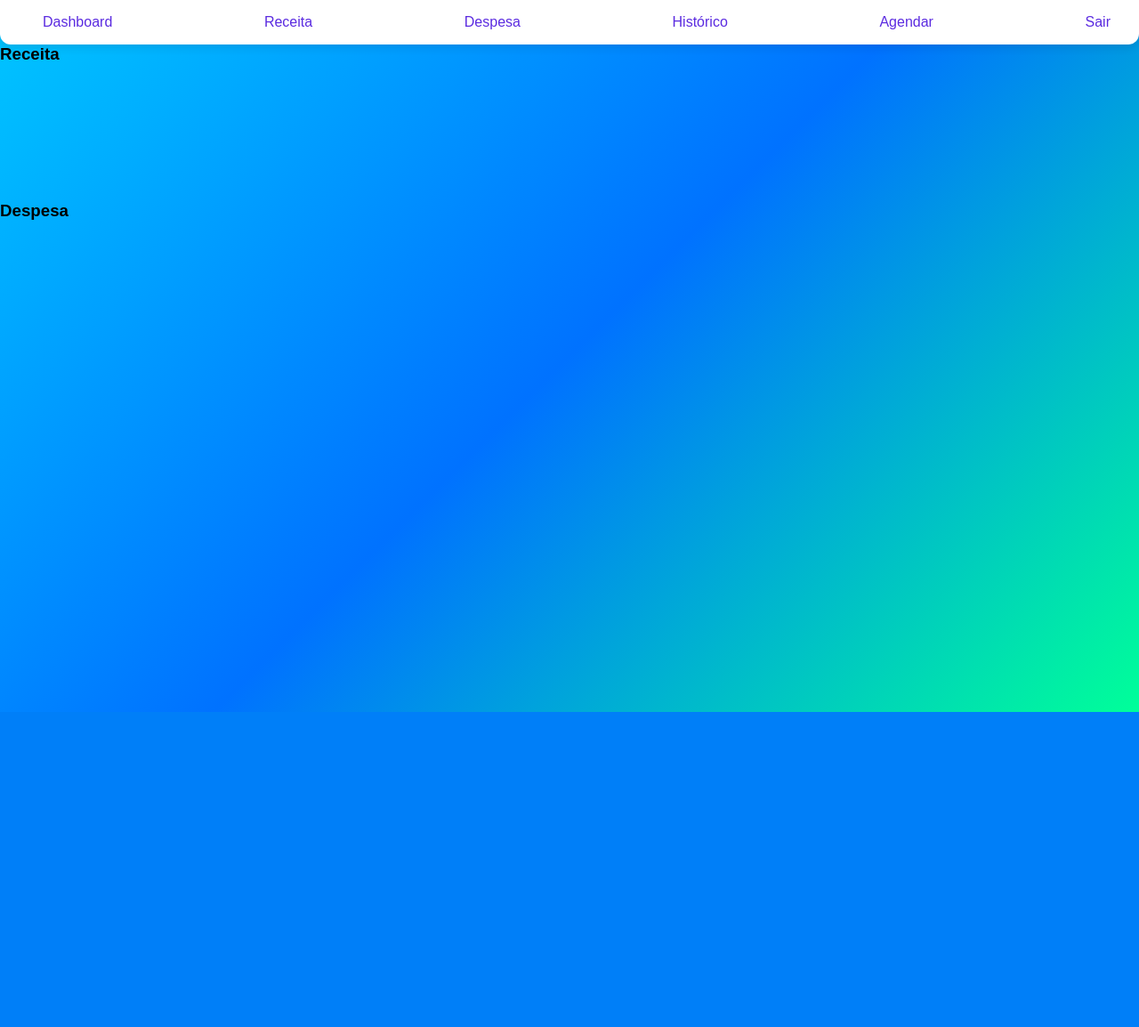
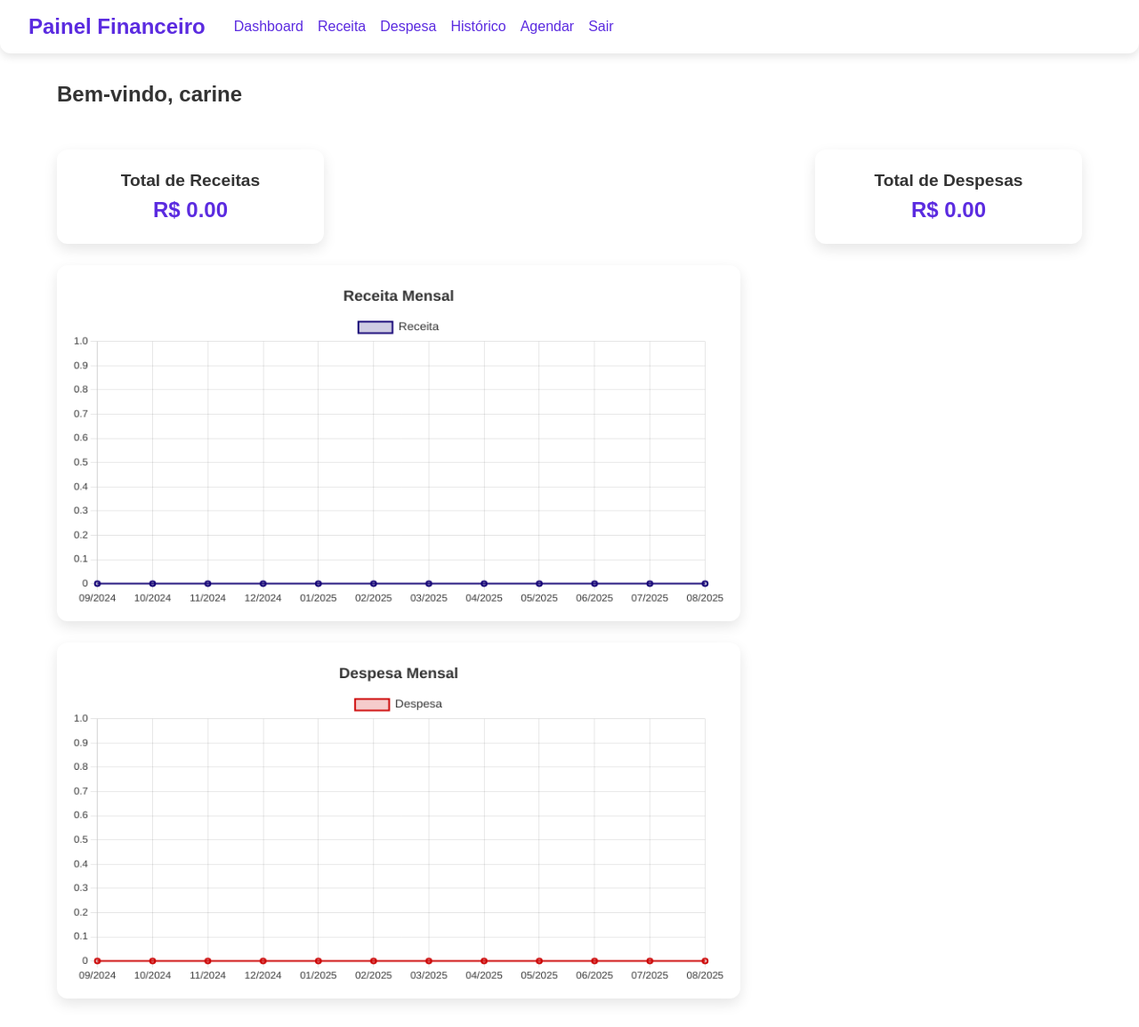
Before and after one commit to CarineLimma/financeiro, a Flask app: page /dashboard in a window 1280 px wide. Shown: the whole page at 89% size. Before the commit the page ends 800 px from the top, so only its background shows below. Run offline with Flask 3, Linux system fonts and the light colour scheme; a user stored in the database is signed in; data comes from the database, SQL or seed files in the repository; data that the repository does not hold is empty.

Commit message:
melhoria no codigo
melhoria no codigo

```diff
--- a/static/dashboard.css
+++ b/static/dashboard.css
@@ -1,6 +1,3 @@
-/* ========================
-   Reset básico e fonte
-======================== */
 * {
     box-sizing: border-box;
     margin: 0;
@@ -9,7 +6,7 @@
 
 body {
     font-family: 'Montserrat', sans-serif;
-    background: linear-gradient(135deg, #00c6ff, #0072ff, #00ff99);
+    background: #fff;
     min-height: 100vh;
     display: flex;
     flex-direction: column;
@@ -23,7 +20,6 @@
     color: #333;
     padding: 1rem 2rem;
     display: flex;
-    justify-content: space-between;
     align-items: center;
     box-shadow: 0 4px 10px rgba(0,0,0,0.1);
     border-radius: 0 0 12px 12px;
@@ -32,10 +28,21 @@
     z-index: 1000;
 }
 
+nav .logo {
+    font-size: 1.5rem;
+    font-weight: bold;
+    color: #5b2be0;
+    margin-right: 2rem;
+}
+
+nav .menu-links {
+    display: flex;
+    gap: 1rem;
+}
+
 nav a {
     color: #5b2be0;
     text-decoration: none;
-    margin-left: 1rem;
     font-weight: 500;
     transition: 0.3s;
 }
@@ -43,12 +50,6 @@
 nav a:hover {
     color: #0072ff;
     text-decoration: underline;
-}
-
-nav .logo {
-    font-size: 1.5rem;
-    font-weight: bold;
-    color: #5b2be0;
 }
 
 /* ========================
@@ -63,42 +64,72 @@
     gap: 2rem;
 }
 
-/* ========================
-   Título da seção
-======================== */
+/* Títulos da seção */
 .dashboard-container h2 {
-    color: #fff;
+    color: #333;
     font-size: 1.5rem;
     margin-bottom: 1rem;
 }
 
-/* ========================
-   Gráficos
-======================== */
-.chart-container {
-    background: rgba(255,255,255,0.95);
-    border-radius: 15px;
-    padding: 2rem;
-    box-shadow: 0 6px 20px rgba(0,0,0,0.2);
-    width: 100%;
+/* Linha de gráficos e saldo */
+.dashboard-row {
+    display: flex;
+    flex-wrap: wrap;
+    gap: 1.5rem;
+    justify-content: space-between;
+    align-items: flex-start;
 }
 
-/* Canvas do Chart.js ocupa 100% da largura */
-.chart-container canvas {
-    width: 100% !important;
-    height: 400px !important;
+/* Card-box do saldo */
+.card-box-saldo {
+    background: #fff;
+    border-radius: 12px;
+    padding: 1.5rem;
+    box-shadow: 0 6px 15px rgba(0,0,0,0.1);
+    flex: 1 1 200px;
+    min-width: 200px;
+    max-width: 300px;
+    text-align: center;
 }
 
-/* ========================
-   Responsividade
-======================== */
+.card-box-saldo h3 {
+    margin-bottom: 0.5rem;
+    color: #333;
+    font-size: 1.2rem;
+}
+
+.card-box-saldo p {
+    font-size: 1.5rem;
+    font-weight: bold;
+    color: #5b2be0;
+}
+
+/* Gráficos sem card-box */
+.dashboard-row canvas {
+    flex: 1 1 45%;
+    min-width: 300px;
+    height: 400px;
+    background: #fff;
+    border-radius: 12px;
+    padding: 1rem;
+    box-shadow: 0 6px 15px rgba(0,0,0,0.1);
+}
+
+/* Responsividade */
+@media (max-width: 1024px) {
+    .dashboard-row {
+        flex-direction: column;
+        gap: 1rem;
+    }
+
+    .dashboard-row canvas {
+        height: 300px;
+    }
+}
+
 @media (max-width: 768px) {
     .dashboard-container {
         margin: 1rem;
         gap: 1rem;
     }
-
-    .chart-container canvas {
-        height: 300px !important;
-    }
 }
--- a/templates/dashboard.html
+++ b/templates/dashboard.html
@@ -3,47 +3,125 @@
 <head>
     <meta charset="UTF-8">
     <meta name="viewport" content="width=device-width, initial-scale=1.0">
-    <title>Sistema Financeiro</title>
+    <title> Sistema Financeiro</title>
     <link rel="stylesheet" href="{{ url_for('static', filename='dashboard.css') }}">
     <script src="https://cdn.jsdelivr.net/npm/chart.js"></script>
 </head>
 <body>
     <!-- Navbar -->
-  <nav class="dashboard-menu">
+    <nav>
+        <div class="logo">Painel Financeiro</div>
+        <div class="menu-links">
             <a href="{{ url_for('dashboard') }}" class="menu-btn active">Dashboard</a>
             <a href="{{ url_for('adicionar_receita') }}" class="menu-btn">Receita</a>
             <a href="{{ url_for('adicionar_despesa') }}" class="menu-btn">Despesa</a>
             <a href="{{ url_for('historico') }}" class="menu-btn">Histórico</a>
             <a href="{{ url_for('agendar_transacao') }}" class="menu-btn">Agendar</a>
             <a href="{{ url_for('logout') }}" class="menu-btn">Sair</a>
+        </div>
     </nav>
 
-  <div class="cards-container">
-    <!-- Card Receita -->
-    <div class="card">
-        <div class="card-header">
-            <h3>Receita</h3>
-            <span class="saldo card-saldo"></span>
+    <!-- Container principal -->
+    <div class="dashboard-container">
+        <h2>Bem-vindo, {{ nome }}</h2>
+
+        <!-- Linha com saldo e gráficos -->
+        <div class="dashboard-row">
+            <!-- Card Saldo -->
+            <div class="card-box-saldo">
+                <h3>Total de Receitas</h3>
+                <p>R$ {{ "{:,.2f}".format(total_receitas) }}</p>
             </div>
-        <div class="card-body">
+            <div class="card-box-saldo">
+                <h3>Total de Despesas</h3>
+                <p>R$ {{ "{:,.2f}".format(total_despesas) }}</p>
+            </div>
+
+            <!-- Gráfico Receita -->
+            <div class="chart-container">
                 <canvas id="graficoReceita"></canvas>
             </div>
-    </div>
 
-    <!-- Card Despesa -->
-    <div class="card">
-        <div class="card-header">
-            <h3>Despesa</h3>
-            <span class="saldo card-saldo"></span>
-        </div>
-        <div class="card-body">
+            <!-- Gráfico Despesa -->
+            <div class="chart-container">
                 <canvas id="graficoDespesa"></canvas>
             </div>
         </div>
     </div>
 
+    <!-- JS Dinâmico do Chart.js -->
+    <script>
+        // Dados do Flask
+        const labels = {{ labels_meses | tojson }};
+        const dataReceita = {{ valores_receitas | tojson }};
+        const dataDespesa = {{ valores_despesas | tojson }};
 
-    <!-- JS dos gráficos -->
-    <script src="{{ url_for('static', filename='js/dashboard.js') }}"></script>
+        // Configuração Receita
+        const configReceita = {
+            type: 'line',
+            data: {
+                labels: labels,
+                datasets: [{
+                    label: 'Receita',
+                    data: dataReceita,
+                    backgroundColor: 'rgba(19, 2, 117, 0.2)',
+                    borderColor: 'rgba(19, 2, 117, 1)',
+                    borderWidth: 2,
+                    fill: true,
+                    tension: 0.4
+                }]
+            },
+            options: {
+                responsive: true,
+                maintainAspectRatio: false,
+                plugins: {
+                    legend: { position: 'top', labels: { color: '#333', font: { size: 14 } } },
+                    title: { display: true, text: 'Receita Mensal', color: '#333', font: { size: 18 } }
+                },
+                scales: {
+                    y: { beginAtZero: true, ticks: { color: '#333' } },
+                    x: { ticks: { color: '#333' } }
+                }
+            }
+        };
+
+        // Configuração Despesa
+        const configDespesa = {
+            type: 'line',
+            data: {
+                labels: labels,
+                datasets: [{
+                    label: 'Despesa',
+                    data: dataDespesa,
+                    backgroundColor: 'rgba(204, 0, 0, 0.2)',
+                    borderColor: 'rgba(204, 0, 0, 0.99)',
+                    borderWidth: 2,
+                    fill: true,
+                    tension: 0.4
+                }]
+            },
+            options: {
+                responsive: true,
+                maintainAspectRatio: false,
+                plugins: {
+                    legend: { position: 'top', labels: { color: '#333', font: { size: 14 } } },
+                    title: { display: true, text: 'Despesa Mensal', color: '#333', font: { size: 18 } }
+                },
+                scales: {
+                    y: { beginAtZero: true, ticks: { color: '#333' } },
+                    x: { ticks: { color: '#333' } }
+                }
+            }
+        };
+
+        // Inicializa gráficos após carregar a página
+        window.addEventListener('DOMContentLoaded', () => {
+            const receitaCanvas = document.getElementById('graficoReceita').getContext('2d');
+            new Chart(receitaCanvas, configReceita);
+
+            const despesaCanvas = document.getElementById('graficoDespesa').getContext('2d');
+            new Chart(despesaCanvas, configDespesa);
+        });
+    </script>
 </body>
 </html>
```
Also changed, not shown: static/dashboard.js (+13 -11 lines), static/main.css (+19 -29 lines), static/style.css (+112 -35 lines). Lines whose indentation alone changed are shown as unchanged.
